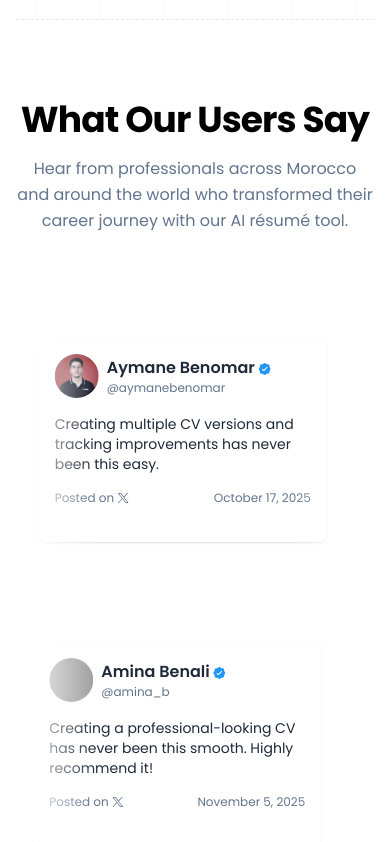
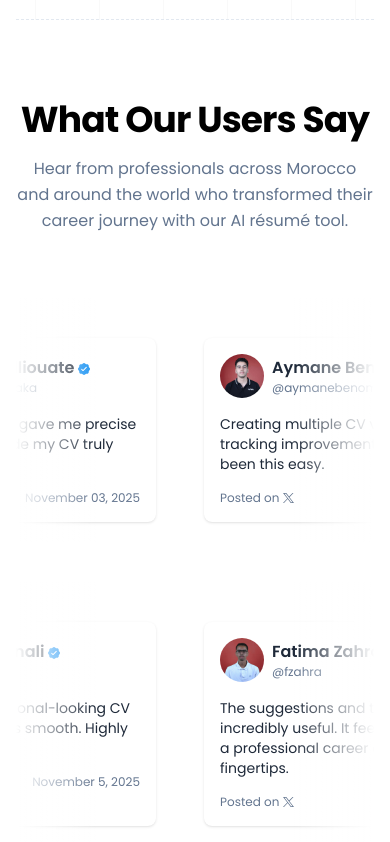
Before and after one commit to aymanebenomar/Careerra, a React (Vite) app in the folder careerrafrontend/: page / in a window 390 px wide. Shown: the part 2506-3348 px from the top of the page. Built offline with nearby package versions, Linux system fonts and the light colour scheme; grey boxes are pictures that could not be loaded.

Commit message:
Enhance ProfessionalSummary button styling and update Testimonial component with local images; add share, visibility toggle, and download functionality in ResumeBuilder

```diff
--- a/careerrafrontend/src/components/ProfessionalSummary.jsx
+++ b/careerrafrontend/src/components/ProfessionalSummary.jsx
@@ -9,9 +9,10 @@ const ProfessionalSummary = ({data, onChange, setResumeData}) => {
 				<h3 className='flex items-center gap-2 text-lg font-semibold text-gray-800'> Professional Summary </h3>
 				<p className='text-sm text-gray-500'> Add summary for your Resume here</p>
 			</div>
-			<button>
-				<Sparkles className='size-4' />AI Ehance
-			</button>
+				<button className="flex items-center gap-1 px-2 py-1 text-xs bg-blue-300 rounded hover:bg-blue-200 transition-colors">
+					<Sparkles className="w-3 h-3" />
+						Enhance with AI
+				</button>
 		</div>
 		<div className='mt-6'>
 			<textarea value={data || ""} rows={7} onChange={(e) => onChange(e.target.value)}
--- a/careerrafrontend/src/components/home/Testimonial.jsx
+++ b/careerrafrontend/src/components/home/Testimonial.jsx
@@ -1,15 +1,19 @@
 import React from 'react';
 import customPic1 from '../../assets/z.jpeg';
 import customPic2 from '../../assets/me.jpeg';
+import customPic3 from '../../assets/z.jpeg';
+import customPic4 from '../../assets/z.jpeg';
+import customPic5 from '../../assets/z.jpeg';
+import customPic6 from '../../assets/z.jpeg';
 
 const Testimonial = () => {
   const cardsData = [
     { image: customPic1, name: 'Zakaria Alliouate', handle: '@alliouate_zaka', date: 'November 03, 2025', comment: 'This AI résumé tool gave me precise guidance that made my CV truly stand out!' },
     { image: customPic2, name: 'Aymane Benomar', handle: '@aymanebenomar', date: 'October 17, 2025', comment: 'Creating multiple CV versions and tracking improvements has never been this easy.' },
-    { image: 'https://images.unsplash.com/photo-1614281965243-57b0a5f0b109?q=80&w=200', name: 'Youssef El Amrani', handle: '@youssef_elamrani', date: 'November 15, 2025', comment: 'Thanks to this AI résumé tool, I created a standout CV that helped me land interviews faster than ever!' },
-    { image: 'https://images.unsplash.com/photo-1506794778202-cad84cf45f1d?q=80&w=200', name: 'Fatima Zahra', handle: '@fzahra', date: 'October 10, 2025', comment: 'The suggestions and templates are incredibly useful. It feels like having a professional career advisor at my fingertips.' },
-    { image: 'https://images.unsplash.com/photo-1544723795-3fb6469f5b39?w=200&auto=format&fit=crop&q=60', name: 'Liam O’Connor', handle: '@liamoc', date: 'September 22, 2025', comment: 'I love how easy it is to manage multiple résumé versions and see AI feedback instantly.' },
-    { image: 'https://images.unsplash.com/photo-1522075469751-3a6694fb2f61?w=200&auto=format&fit=crop&q=60', name: 'Amina Benali', handle: '@amina_b', date: 'November 5, 2025', comment: 'Creating a professional-looking CV has never been this smooth. Highly recommend it!' }
+    { image: customPic3, name: 'Youssef El Amrani', handle: '@youssef_elamrani', date: 'November 15, 2025', comment: 'Thanks to this AI résumé tool, I created a standout CV that helped me land interviews faster than ever!' },
+    { image: customPic4, name: 'Fatima Zahra', handle: '@fzahra', date: 'October 10, 2025', comment: 'The suggestions and templates are incredibly useful. It feels like having a professional career advisor at my fingertips.' },
+    { image: customPic5, name: 'Liam O’Connor', handle: '@liamoc', date: 'September 22, 2025', comment: 'I love how easy it is to manage multiple résumé versions and see AI feedback instantly.' },
+    { image: customPic6, name: 'Amina Benali', handle: '@amina_b', date: 'November 5, 2025', comment: 'Creating a professional-looking CV has never been this smooth. Highly recommend it!' }
   ];
 
   const CreateCard = ({ card }) => (
@@ -52,17 +56,27 @@ const Testimonial = () => {
         </p>
       </div>
 
-      {[...Array(2)].map((_, rowIndex) => (
-        <div key={rowIndex} className="marquee-row w-full mx-auto max-w-5xl overflow-hidden relative mb-10">
+      {/* First Row */}
+      <div className="marquee-row w-full mx-auto max-w-5xl overflow-hidden relative mb-10">
         <div className="absolute left-0 top-0 h-full w-20 z-10 pointer-events-none bg-gradient-to-r from-white to-transparent"></div>
-          <div className={`flex animate-marquee min-w-[200%] pt-10 pb-5 ${rowIndex === 1 ? 'animate-marquee-reverse' : ''}`}>
-            {[...cardsData, ...cardsData].map((card, index) => (
+        <div className="flex animate-marquee min-w-[200%] pt-10 pb-5">
+          {[...cardsData.slice(0, 3), ...cardsData.slice(0, 3)].map((card, index) => (
             <CreateCard key={index} card={card} />
           ))}
         </div>
         <div className="absolute right-0 top-0 h-full w-20 md:w-40 z-10 pointer-events-none bg-gradient-to-l from-white to-transparent"></div>
       </div>
+
+      {/* Second Row */}
+      <div className="marquee-row w-full mx-auto max-w-5xl overflow-hidden relative mb-10">
+        <div className="absolute left-0 top-0 h-full w-20 z-10 pointer-events-none bg-gradient-to-r from-white to-transparent"></div>
+        <div className="flex animate-marquee-reverse min-w-[200%] pt-10 pb-5">
+          {[...cardsData.slice(3), ...cardsData.slice(3)].map((card, index) => (
+            <CreateCard key={index} card={card} />
           ))}
+        </div>
+        <div className="absolute right-0 top-0 h-full w-20 md:w-40 z-10 pointer-events-none bg-gradient-to-l from-white to-transparent"></div>
+      </div>
 
       <style>{`
         @keyframes marquee {
@@ -80,6 +94,9 @@ const Testimonial = () => {
           animation: marquee 40s linear infinite;
         }
         .animate-marquee-reverse {
+          display: flex;
+          gap: 1rem;
+          min-width: max-content;
           animation: marqueeReverse 40s linear infinite;
         }
       `}</style>
--- a/careerrafrontend/src/pages/ResumeBuilder.jsx
+++ b/careerrafrontend/src/pages/ResumeBuilder.jsx
@@ -1,7 +1,7 @@
 import React, { useEffect, useState } from 'react'
 import { useParams, Link, data } from 'react-router-dom'
 import { dummyResumeData } from '../assets/assets'
-import { ArrowLeftIcon, Briefcase, ChevronLeft, ChevronRight, FileText, FolderIcon, GraduationCap, Sparkles, User } from 'lucide-react'
+import { ArrowLeftIcon, Briefcase, ChevronLeft, ChevronRight, DownloadIcon, EyeIcon, EyeOffIcon, FileText, FolderIcon, GraduationCap, Share2Icon, Sparkles, User } from 'lucide-react'
 import Dashboard from './Dashboard';
 import PersonalinfoForm from '../components/PersonalinfoForm';
 import Resumepreview from '../components/Resumepreview';
@@ -56,6 +56,25 @@ const ResumeBuilder = () => {
 	useEffect(() => {
 		loadExistingResume()
 	}, [])
+
+	const ChangeResumeVisibility = async () => {
+		setResumeData({...resumeData, public: !resumeData.public})
+	}
+
+	const HandelShare = () => {
+		const frontendUrl = window.location.href.split('/app/')[0];
+		const resumeUrl = frontendUrl + '/view/' + resumeId;
+
+		if(navigator.share) {
+			navigator.share({url: resumeId, text: "My Resume", })
+		} else {
+			alert('Share not Supported on this Browser')
+		}
+	}
+
+	const downloadResume = () => {
+		window.print();
+	}
 
   return (
 	<div className='pt-20'>
@@ -151,13 +170,33 @@ const ResumeBuilder = () => {
 								)
 							}
 						</div>
+						<button className='bg-gradient-to-br from-green-100 to-green-200 ring-green-300
+						text-green-600 ring hover:ring-green-400 transition-all rounded-md px-6 py-2 mt-6 text-sm'>
+							Save Changes
+						</button>
 					</div>
 				</div>
 
 				{/* Right Panel - Preview */}
 				<div className='lg:col-span-7 max-lg:mt-6 px-4'>
-					<div>
-						{/* --- buttons --- */}
+					<div className='relative w-full'>
+						<div className='absolute bottom-3 left-0 right-0 flex items-center justify-end gap-2'>
+							{resumeData.public && (
+								<button onClick={HandelShare} className='flex items-center p-2 px-4 gap-2 text-xs bg-gradient-to-br from-blue-100 to-blue-300
+								rounded-lg ring-blue-300 hover:ring transition-colors'>
+									<Share2Icon className='size-4'/> Share
+								</button>
+							)}
+							<button onClick={ChangeResumeVisibility} className='flex items-center gap-2 px-6 py-2 text-xs bg-gradient-to-br from-orange-200
+							to-orange-300 text-white rounded-lg ring-orange-300 hover:ring transition-colors'>
+								{resumeData.public ? <EyeIcon className='size-4' /> : <EyeOffIcon className='size-4'/>}
+								{resumeData.public ? 'Public' : 'Private'}
+							</button>
+							<button onClick={downloadResume} className='flex items-center gap-2 px-6 py-2 text-xs bg-gradient-to-br from-green-200
+							to-green-300 text-white rounded-lg ring-green-300 hover:ring transition-colors'>
+								<DownloadIcon className='size-4' /> Download
+							</button>
+						</div>
 					</div>
 
 					<Resumepreview data={resumeData} template={resumeData.template} accentColor={resumeData.accent_color} />
```
Lines whose indentation alone changed are shown as unchanged.
